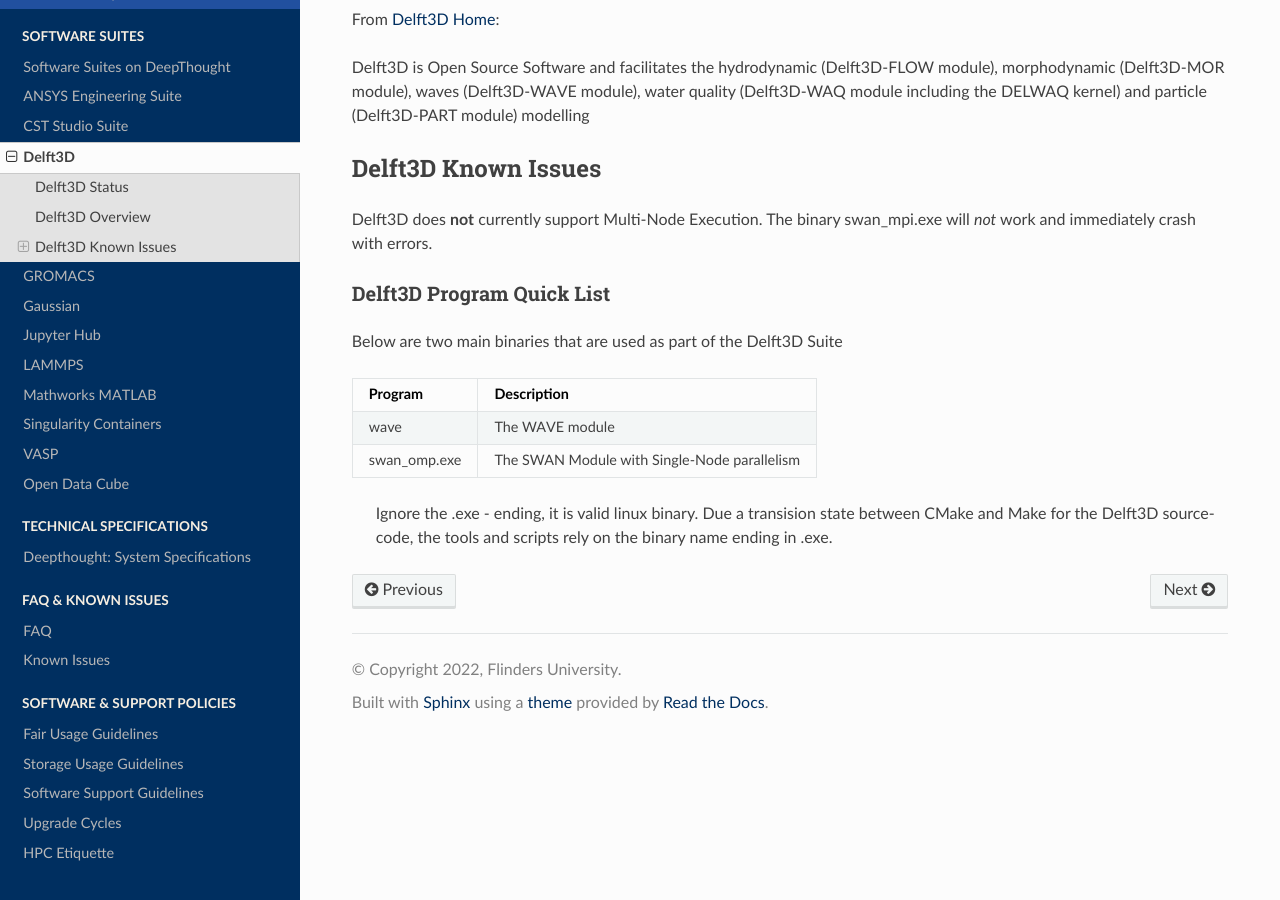
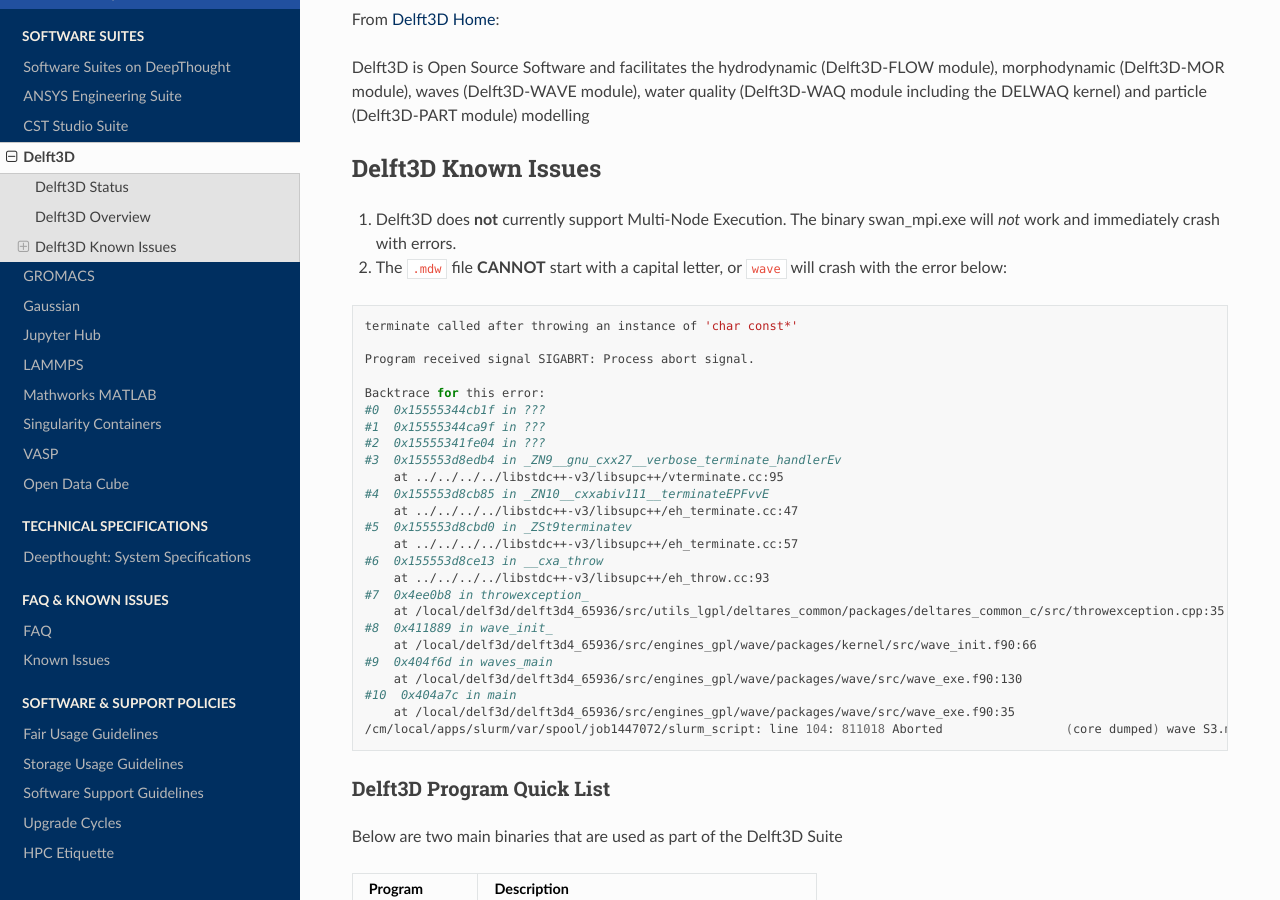
Before and after one commit to flindersuni/DeepThoughtHPC-docs, a Sphinx documentation site: the page built from docs/source/software/delft3d.rst, in a window 1280 px wide and 900 px high, scrolled down 312 px. Built offline with Sphinx 7.4.7 and the Read the Docs theme 2.0.0, drawn with Linux system fonts in a browser that asks for light colours; pages that are not in the unit, such as notebooks, are missing from menus.

Commit message:
Wave MDW Naming Restriction

```diff
--- a/docs/source/software/delft3d.rst
+++ b/docs/source/software/delft3d.rst
@@ -22,7 +22,40 @@
 Delft3D Known Issues
 ================================
 
-Delft3D does **not** currently support Multi-Node Execution.  The binary swan_mpi.exe will *not* work and immediately crash with errors.
+1. Delft3D does **not** currently support Multi-Node Execution.  The binary swan_mpi.exe will *not* work and immediately crash with errors.
+
+2. The ``.mdw`` file **CANNOT** start with a capital letter, or ``wave`` will crash with the error below:
+
+.. code-block:: sh
+
+
+    terminate called after throwing an instance of 'char const*'
+
+    Program received signal SIGABRT: Process abort signal.
+
+    Backtrace for this error:
+    #0  0x15555344cb1f in ???
+    #1  0x15555344ca9f in ???
+    #2  0x15555341fe04 in ???
+    #3  0x155553d8edb4 in _ZN9__gnu_cxx27__verbose_terminate_handlerEv
+        at ../../../../libstdc++-v3/libsupc++/vterminate.cc:95
+    #4  0x155553d8cb85 in _ZN10__cxxabiv111__terminateEPFvvE
+        at ../../../../libstdc++-v3/libsupc++/eh_terminate.cc:47
+    #5  0x155553d8cbd0 in _ZSt9terminatev
+        at ../../../../libstdc++-v3/libsupc++/eh_terminate.cc:57
+    #6  0x155553d8ce13 in __cxa_throw
+        at ../../../../libstdc++-v3/libsupc++/eh_throw.cc:93
+    #7  0x4ee0b8 in throwexception_
+        at /local/delf3d/delft3d4_65936/src/utils_lgpl/deltares_common/packages/deltares_common_c/src/throwexception.cpp:35
+    #8  0x411889 in wave_init_
+        at /local/delf3d/delft3d4_65936/src/engines_gpl/wave/packages/kernel/src/wave_init.f90:66
+    #9  0x404f6d in waves_main
+        at /local/delf3d/delft3d4_65936/src/engines_gpl/wave/packages/wave/src/wave_exe.f90:130
+    #10  0x404a7c in main
+        at /local/delf3d/delft3d4_65936/src/engines_gpl/wave/packages/wave/src/wave_exe.f90:35
+    /cm/local/apps/slurm/var/spool/job1447072/slurm_script: line 104: 811018 Aborted                 (core dumped) wave S3.mdw
+
+
 
 
 ++++++++++++++++++++++++++++++++++++++++++++++++++
```
